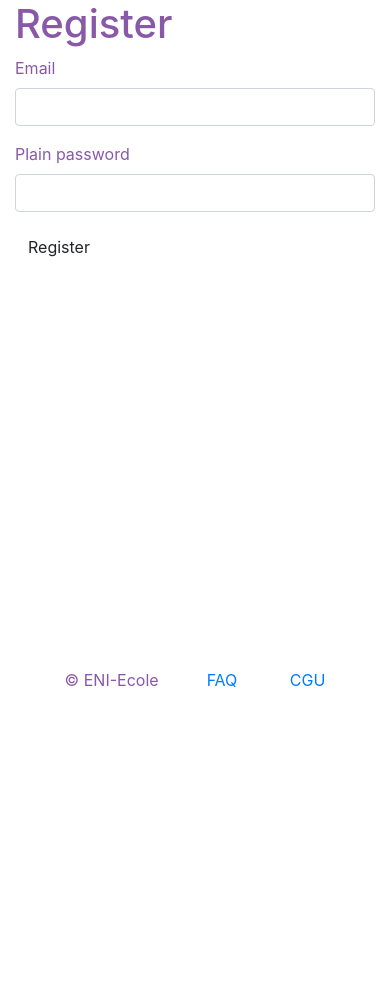
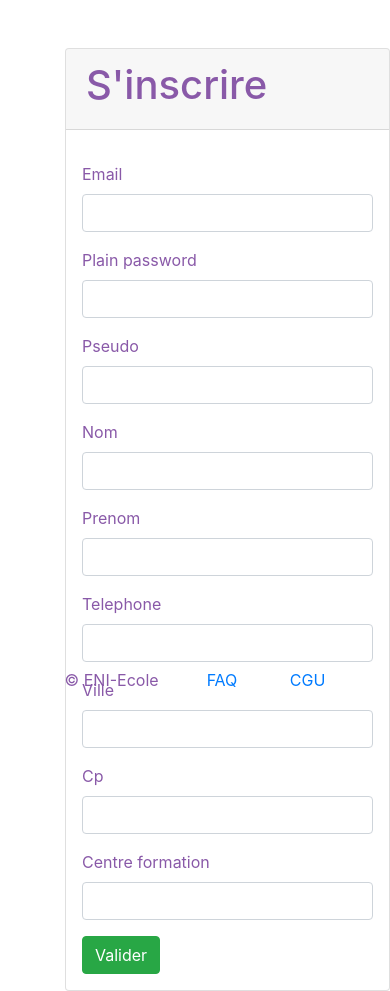
Before and after one commit to Laurent85220/sortir.com, a Symfony app: template templates/registration/register.html.twig in a window 390 px wide. Shown: the part 136-1127 px from the top of the page. Before the commit the page ends 823 px from the top, so only its background shows below. Run offline with Twig, Linux system fonts and the light colour scheme; the template is opened without the code that fills it, so the values that code supplies are empty; form fields are guessed from the names that the template uses; some libraries are stand-ins or nearby versions.

Commit message:
Inscription Utilisateur
Modification du formulmaire et du twing pour inscrire un utilisateur

```diff
--- a/src/Controller/RegistrationController.php
+++ b/src/Controller/RegistrationController.php
@@ -15,7 +15,7 @@ use Symfony\Component\Security\Guard\GuardAuthenticatorHandler;
 class RegistrationController extends Controller
 {
     /**
-     * @Route("/register", name="app_register")
+     * @Route("/inscription", name="inscription")
      */
     public function register(Request $request, UserPasswordEncoderInterface $passwordEncoder, GuardAuthenticatorHandler $guardHandler, Authenticator $authenticator): Response
     {
--- a/src/Controller/UtilisateurController.php
+++ b/src/Controller/UtilisateurController.php
@@ -39,7 +39,7 @@ class UtilisateurController extends Controller
             $entityManager->persist($utilisateur);
             $entityManager->flush();
 
-            return $this->redirectToRoute('utilisateur_index');
+            return $this->redirectToRoute('home');
         }
 
         return $this->render('utilisateur/new.html.twig', [
--- a/templates/registration/register.html.twig
+++ b/templates/registration/register.html.twig
@@ -1,14 +1,30 @@
 {% extends 'base.html.twig' %}
 
-{% block title %}Register{% endblock %}
+{% block title %}Inscription{% endblock %}
 
 {% block body %}
-    <h1>Register</h1>
+    <div class="Container-fluid mt-5">
+        <div class="row">
+            <div class="card col-md-8 offset-2 p-0">
+                <div  class="card-header">
+                <h1>S'inscrire</h1>
+                </div>
+                <div class="card-text mt-3 p-3">
+                    {{ form_start(registrationForm) }}
+                    {{ form_row(registrationForm.email) }}
+                    {{ form_row(registrationForm.plainPassword) }}
+                    {{ form_row(registrationForm.pseudo) }}
+                    {{ form_row(registrationForm.nom) }}
+                    {{ form_row(registrationForm.prenom) }}
+                    {{ form_row(registrationForm.telephone) }}
+                    {{ form_row(registrationForm.ville) }}
+                    {{ form_row(registrationForm.cp) }}
+                    {{ form_row(registrationForm.centreFormation) }}
 
-    {{ form_start(registrationForm) }}
-        {{ form_row(registrationForm.email) }}
-        {{ form_row(registrationForm.plainPassword) }}
-
-        <button class="btn">Register</button>
-    {{ form_end(registrationForm) }}
+                    <button class="btn btn-success">Valider</button>
+                    {{ form_end(registrationForm) }}
+                </div>
+            </div>
+        </div>
+    </div>
 {% endblock %}
```
Also changed, not shown: src/Form/RegistrationFormType.php (+32 -1 lines), src/Form/UtilisateurType.php (+10 -7 lines).
